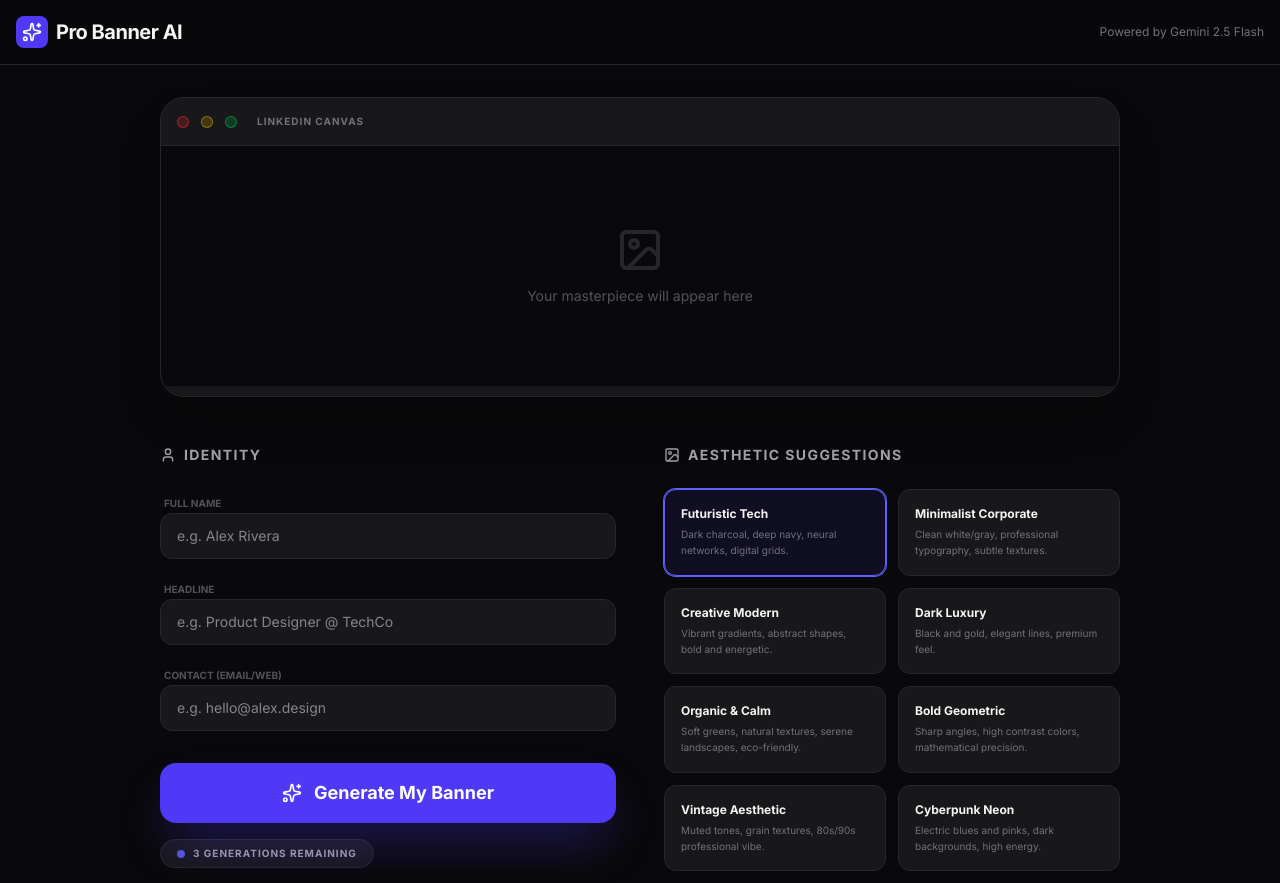
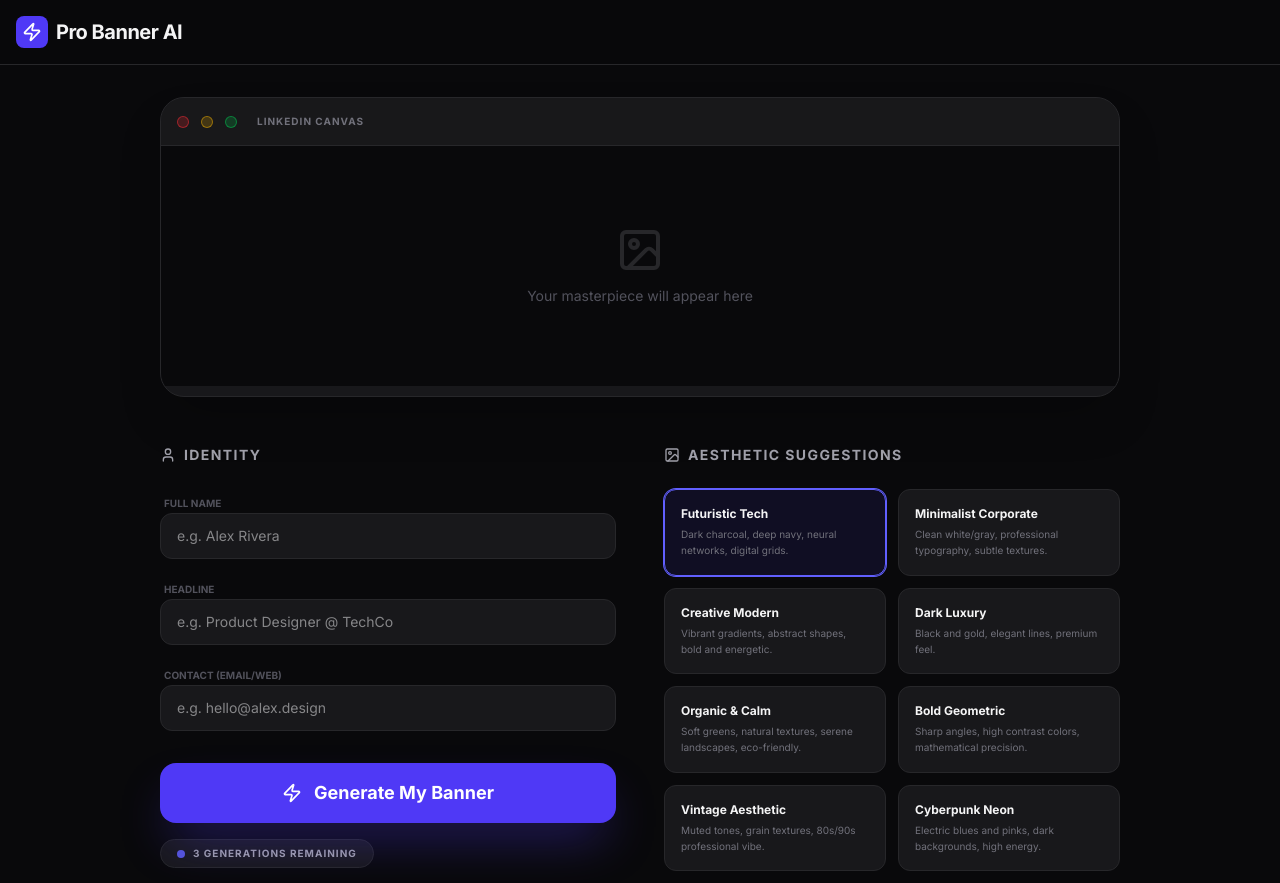
Before and after one commit to ajazkhan11/Linkedin-Profile-Poster-Generater, a React (Vite) app: page / in a window 1280 px wide. Shown: the top 883 px of the page. Built offline with nearby package versions, Linux system fonts and the light colour scheme; no server answers.

Commit message:
feat: Update UI icons and README instructions
Replaced Sparkles icon with Zap for visual consistency. Updated the README with clearer local development instructions and a direct link to the AI Studio app.

```diff
--- a/src/App.tsx
+++ b/src/App.tsx
@@ -1,7 +1,7 @@
 import React, { useState } from 'react';
 import { motion, AnimatePresence } from 'motion/react';
 import {
-  Sparkles,
+  Zap,
   Download,
   RefreshCw,
   User,
@@ -144,12 +144,9 @@ export default function App() {
         <div className="max-w-7xl mx-auto px-4 h-16 flex items-center justify-between">
           <div className="flex items-center gap-2">
             <div className="w-8 h-8 bg-indigo-600 rounded-lg flex items-center justify-center">
-              <Sparkles className="w-5 h-5 text-white" />
+              <Zap className="w-5 h-5 text-white" />
             </div>
             <h1 className="text-xl font-bold tracking-tight">Pro Banner AI</h1>
-          </div>
-          <div className="flex items-center gap-4">
-            <span className="text-xs text-zinc-500 hidden sm:inline-block">Powered by Gemini 2.5 Flash</span>
           </div>
         </div>
       </header>
@@ -266,7 +263,7 @@ export default function App() {
                   {isGenerating ? (
                     <Loader2 className="w-5 h-5 animate-spin" />
                   ) : (
-                    <Sparkles className="w-5 h-5 group-hover:rotate-12 transition-transform" />
+                    <Zap className="w-5 h-5 group-hover:rotate-12 transition-transform" />
                   )}
                   <span className="text-lg">
                     {generationCount >= 3 ? 'Limit Reached' : 'Generate My Banner'}
```
Also changed, not shown: 1 other file (tests, documents, lock files or other folders).
